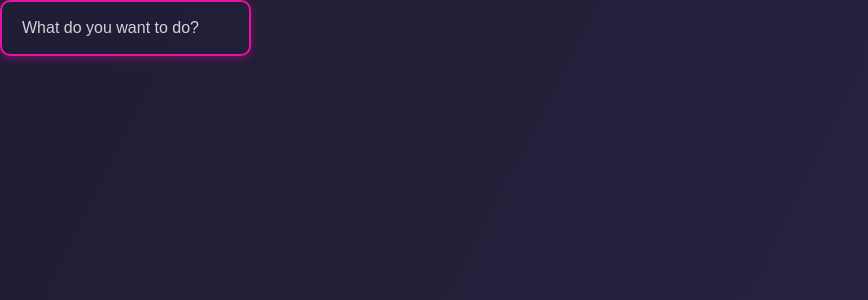
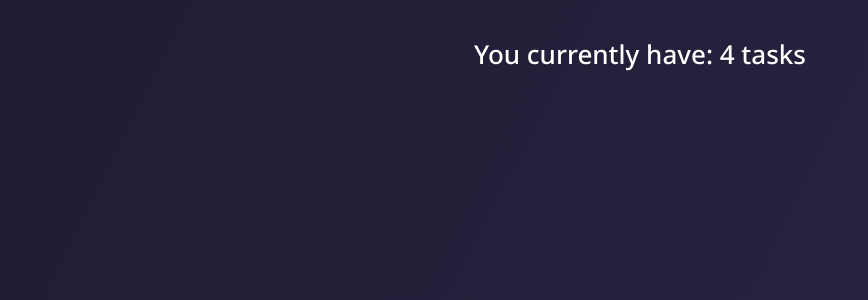
Before and after one commit to sofiakotsan/todo-app, a React (Create React App) app: page / in a window 1280 px wide. Shown: the top 300 px of the page, without its empty margins (0-868 px from the left). Built offline with nearby package versions, Linux system fonts and the light colour scheme.

Commit message:
added app container and title

```diff
--- a/src/App.css
+++ b/src/App.css
@@ -31,3 +31,19 @@
 .todo-app {
     height: 100%;
 }
+
+.container {
+    width: 100%;
+    max-width: 740px;
+    padding: 20px;
+    margin: 0 auto;
+}
+
+.h1 {
+    font-weight: 500;
+    font-size: 26px;
+    line-height: 35px;
+    text-align: center;
+    color: #fff;
+    margin-bottom: 60px;
+}
--- a/src/App.js
+++ b/src/App.js
@@ -5,9 +5,10 @@ import TodoList from './components/TodoList/TodoList';
 
 function App() {
 	return (
-		<div className="todo-app has-purple-gradient-bg">
-			<TodoForm/>
-			<TodoList/>
+		<div className='todo-app has-purple-gradient-bg'>
+			<div className='container'>
+				<h1 className='h1'>You currently have: 4 tasks</h1>
+			</div>
 		</div>
 	);
 }
```
